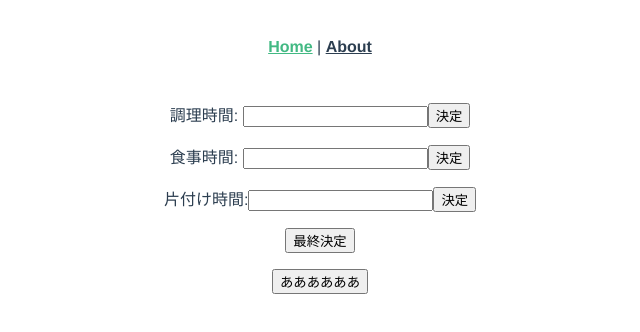
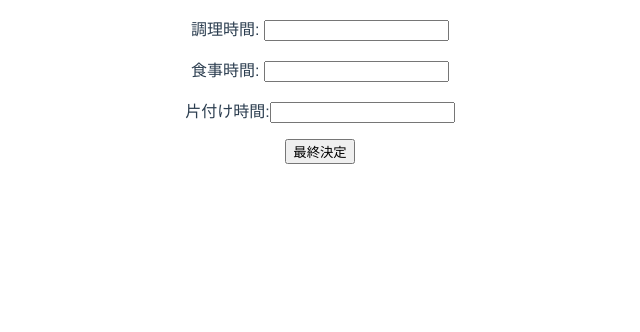
Before and after one commit to gpioblink/task-radio, a Vue app in the folder task-radio-front/: page / in a window 1280 px wide. Shown: the top 332 px of the page, without its empty margins (320-960 px from the left). Built offline with nearby package versions, Linux system fonts and the light colour scheme.

Commit message:
Change File stracture

```diff
--- a/task-radio-front/src/App.vue
+++ b/task-radio-front/src/App.vue
@@ -1,26 +1,39 @@
 <template>
-  <div id="app">
-    <div id="nav">
-      <router-link to="/">Home</router-link> |
-      <router-link to="/about">About</router-link>
+  <div id="app" class="home">
+    <div id="input">
+      <p>
+        調理時間: <input type="text" v-model="prepareTimeString">
+      </p>
+      <p>
+        食事時間: <input type="text" v-model="eatingTimeString">
+      </p>
+      <p>
+        片付け時間:<input type="text" v-model="washingTimeString">
+      </p>
+      <p>
+        <button type="button" name="button">最終決定</button>
+      </p>
     </div>
-    <router-view/>
-    <button v-on:click="speak('ごはんが完成したよ！')">ああああああ</button>
   </div>
 </template>
 
 <script>
+import { Component, Vue } from 'vue-property-decorator';
+
 export default {
   name: 'notify-page',
   data() {
     return {
+      prepareTimeString: '',
+      eatingTimeString: '',
+      washingTimeString: ''
     };
   },
   methods: {
     speak(text) {
       const uttr = new SpeechSynthesisUtterance(text);
-      console.log("時間です！");
-      //「イギリス人男性風の声質」のvoiceオブジェクトを取得
+      console.log(text);
+      //「日本人の声質」のvoiceオブジェクトを取得
       let voice = speechSynthesis.getVoices().find(function(voice){
         return voice.name === 'Google 日本語';
       });
@@ -30,13 +43,27 @@ export default {
         uttr.voice = voice;
       }
       speechSynthesis.speak(uttr);
+    },
+    setTimers() {
+      this.playMusic('https://webapi.aitalk.jp/webapi/v2/ttsget.php?username=spajam2019&password=LTMd8Ep8&speaker_name=nozomi&ext=mp3&text=%E4%BB%8A%E6%97%A5%E3%81%AF%E3%81%84%E3%81%84%E5%A4%A9%E6%B0%97%E3%81%A7%E3%81%99%E3%81%AD%E3%80%82&aaa=.mp3');
+      setTimeout(this.speak("ごはんを炊こう！",1000));
+      setTimeout(this.speak("ごはんができたよ",5000));
+      setTimeout(this.speak("おいしかったねー",10000));
+    },
+    playMusic(sound) {
+      if(sound) {
+        var audio = new Audio(sound);
+        audio.play();
+      }
     }
   },
   created() {
-    //window.speechSynthesis.onvoiceschanged = (e) => { this.speak("時間になりましたー");
+    this.setTimers();
   }
 }
 </script>
+
+
 
 <style>
 #app {
--- a/task-radio-front/src/router.ts
+++ b/task-radio-front/src/router.ts
@@ -8,18 +8,5 @@ export default new Router({
   mode: 'history',
   base: process.env.BASE_URL,
   routes: [
-    {
-      path: '/',
-      name: 'home',
-      component: Home,
-    },
-    {
-      path: '/about',
-      name: 'about',
-      // route level code-splitting
-      // this generates a separate chunk (about.[hash].js) for this route
-      // which is lazy-loaded when the route is visited.
-      component: () => import(/* webpackChunkName: "about" */ './views/About.vue'),
-    },
   ],
 });
--- a/task-radio-front/src/views/About.vue
+++ /dev/null
@@ -1,5 +0,0 @@
-<template>
-  <div class="about">
-    <h1>This is an about page</h1>
-  </div>
-</template>
--- a/task-radio-front/src/views/Home.vue
+++ /dev/null
@@ -1,40 +0,0 @@
-<template>
-  <div class="home">
-    <div id="input">
-      <p>
-        調理時間: <input type="text" v-model="prepareTimeString">
-        <button type="button" >決定</button>
-        <pre>{{prepareTimeString}}</pre>
-      </p>
-      <p>
-        食事時間: <input type="text" v-model="eatingTimeString">
-        <button type="button">決定</button>
-        <pre>{{eatingTimeString}}</pre>
-      </p>
-      <p>
-        片付け時間:<input type="text" v-model="washingTimeString">
-        <button type="button">決定</button>
-        <pre>{{washingTimeString}}</pre>
-      </p>
-      <p>
-        <button type="button" name="button">最終決定</button>
-      </p>
-    </div>
-  </div>
-</template>
-
-<script lang="ts">
-import { Component, Vue } from 'vue-property-decorator';
-@Component({
-  components: {
-  },
-  data() {
-    return {
-      prepareTimeString: '',
-      eatingTimeString: '',
-      washingTimeString: ''
-    }
-  }
-})
-export default class Home extends Vue {}
-</script>
```
